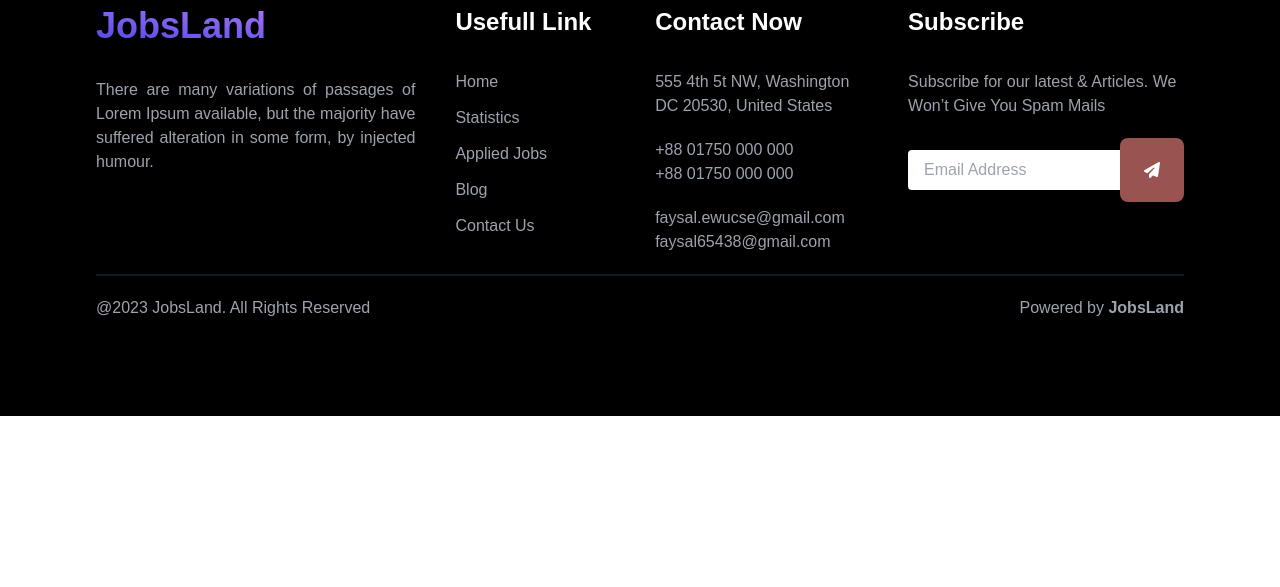
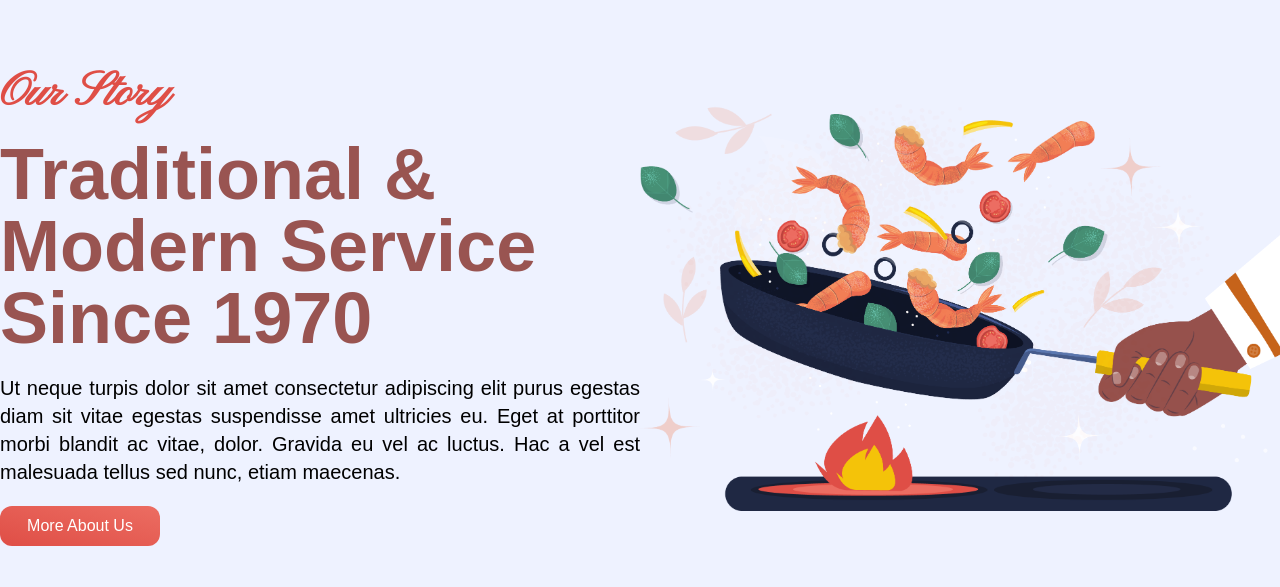
Before and after one commit to faysalewucse/Baburchi-Vai-Frontend-, a React (Vite) app: page / in a window 1280 px wide. Shown: the part 653-1240 px from the top of the page. Before the commit the page ends 1069 px from the top, so only its background shows below. Built offline with nearby package versions, Linux system fonts and the light colour scheme; no server answers.

Commit message:
story section added

```diff
--- a/index.html
+++ b/index.html
@@ -11,6 +11,12 @@
       src="https://kit.fontawesome.com/405dfcd106.js"
       crossorigin="anonymous"
     ></script>
+
+    <!-- Font Family -->
+    <link
+      href="https://fonts.googleapis.com/css2?family=Pinyon+Script&display=swap"
+      rel="stylesheet"
+    />
   </head>
   <body>
     <div id="root"></div>
--- a/src/components/LoginForm.jsx
+++ b/src/components/LoginForm.jsx
@@ -17,7 +17,7 @@ export default function SignupForm() {
   const [error, setError] = useState();
   const [loading, setLoading] = useState();
 
-  const { login } = useAuth();
+  const { login, googleSignIn } = useAuth();
   const navigate = useNavigate();
 
   async function handleSubmit(e) {
@@ -75,6 +75,7 @@ export default function SignupForm() {
         <h1 className="font-semibold text-2xl text-secondary">Continue with</h1>
         <div className="flex items-center justify-center gap-3 mt-3">
           <img
+            onClick={() => googleSignIn()}
             className="hover:scale-110 transition-all duration-200 w-12 h-12 bg-orange-100 p-2"
             src={googleIcon}
             alt="google"
--- a/src/components/Navbar.jsx
+++ b/src/components/Navbar.jsx
@@ -14,6 +14,7 @@ import { useAuth } from "../contexts/AuthContext";
 export default function Navbar() {
   // user state
   const { currentUser, logout } = useAuth();
+
   const navigate = useNavigate();
   const routes = [
     {
@@ -80,11 +81,11 @@ export default function Navbar() {
           {currentUser && (
             <li className="group">
               <img
-                className="h-10 w-10 rounded-full ml-10 border-2 border-primary object-cover"
+                className="h-10 w-10 rounded-full md:ml-10 border-2 border-primary object-cover"
                 src={currentUser.photoURL}
                 alt="pro-pic"
               />
-              <div className="hidden group-hover:block group-hover:absolute right-16">
+              <div className="hidden group-hover:block group-hover:absolute md:right-44">
                 <span className="flex justify-end mr-2">
                   <FontAwesomeIcon
                     className="-rotate-90 text-primary"
@@ -107,7 +108,7 @@ export default function Navbar() {
             ) : (
               <span
                 onClick={() => logout()}
-                className="ml-5 font-bold text-secondary2 border border-secondary2 px-3 py-1 hover:bg-secondary2 hover:text-white cursor-pointer rounded"
+                className="md:ml-5 font-bold text-secondary2 border border-secondary2 px-3 py-1 hover:bg-secondary2 hover:text-white cursor-pointer rounded"
               >
                 LogOut
               </span>
--- a/src/contexts/AuthContext.jsx
+++ b/src/contexts/AuthContext.jsx
@@ -8,9 +8,13 @@ import {
   signInWithEmailAndPassword,
   signOut,
   updateProfile,
+  GoogleAuthProvider,
+  GithubAuthProvider,
+  signInWithPopup,
 } from "firebase/auth";
 
 const AuthContext = React.createContext();
+
 export function useAuth() {
   return useContext(AuthContext);
 }
@@ -18,9 +22,11 @@ export function useAuth() {
 export function AuthProvider({ children }) {
   const [loading, setLoading] = useState(true);
   const [currentUser, setCurrentUser] = useState();
+  const auth = getAuth();
 
   useEffect(() => {
-    const auth = getAuth();
+    const githubAuthProvider = new GithubAuthProvider();
+
     const unsubscribe = onAuthStateChanged(auth, (user) => {
       setCurrentUser(user);
       setLoading(false);
@@ -37,7 +43,7 @@ export function AuthProvider({ children }) {
     // updateProfile
     await updateProfile(auth.currentUser, {
       displayName: username,
-      photoURL,
+      photoURL: photoURL,
     });
 
     const user = auth.currentUser;
@@ -48,6 +54,29 @@ export function AuthProvider({ children }) {
   function login(email, password) {
     const auth = getAuth();
     return signInWithEmailAndPassword(auth, email, password);
+  }
+
+  // signin with popup
+  async function googleSignIn() {
+    const googleAuthProvider = new GoogleAuthProvider();
+    return signInWithPopup(auth, googleAuthProvider)
+      .then((result) => {
+        // This gives you a Google Access Token. You can use it to access the Google API.
+        const credential = GoogleAuthProvider.credentialFromResult(result);
+        // The signed-in user info.
+        const user = result.user;
+        setCurrentUser({ ...user });
+      })
+      .catch((error) => {
+        // Handle Errors here.
+        const errorCode = error.code;
+        const errorMessage = error.message;
+        // The email of the user's account used.
+        const email = error.customData.email;
+        // The AuthCredential type that was used.
+        const credential = GoogleAuthProvider.credentialFromError(error);
+        // ...
+      });
   }
 
   //logout function
@@ -61,6 +90,7 @@ export function AuthProvider({ children }) {
     signup,
     login,
     logout,
+    googleSignIn,
   };
 
   return (
--- a/src/pages/Home/Home.jsx
+++ b/src/pages/Home/Home.jsx
@@ -1,10 +1,12 @@
 import HeroSection from "./HeroSection";
 import Footer from "./Footer";
+import OurStory from "./OurStory";
 
 export default function Home() {
   return (
     <div className="bg-indigo-50">
       <HeroSection />
+      <OurStory />
       <Footer />
     </div>
   );
--- /dev/null
+++ b/src/pages/Home/OurStory.jsx
@@ -0,0 +1,36 @@
+import story from "../../assets/story.png";
+import PrimaryButton from "../../components/PrimaryButton";
+export default function OurStory() {
+  return (
+    <div className="">
+      <div className="max-w-screen-2xl mx-auto md:flex items-center py-10 text-center md:text-left md:py-40">
+        <div>
+          <h4
+            className="lg:text-5xl text-7xl text-secondary2 font-bold"
+            style={{ fontFamily: "Pinyon Script" }}
+          >
+            Our Story
+          </h4>
+          <h1 className="lg:text-7xl text-3xl text-primary font-semibold my-5">
+            Traditional & Modern Service Since 1970
+          </h1>
+          <p className="lg:text-xl my-5 text-justify px-4 md:px-0">
+            Ut neque turpis dolor sit amet consectetur adipiscing elit purus
+            egestas diam sit vitae egestas suspendisse amet ultricies eu. Eget
+            at porttitor morbi blandit ac vitae, dolor. Gravida eu vel ac
+            luctus. Hac a vel est malesuada tellus sed nunc, etiam maecenas.
+          </p>
+          <PrimaryButton
+            text={"More About Us"}
+            style={"w-1/2 md:w-1/4 mx-auto md:mx-0"}
+          />
+        </div>
+        <img
+          className="md:w-1/2 mt-5 md:mt-0 mx-auto"
+          src={story}
+          alt="Story"
+        />
+      </div>
+    </div>
+  );
+}
```
Also changed, not shown: src/assets/story.png (added).
